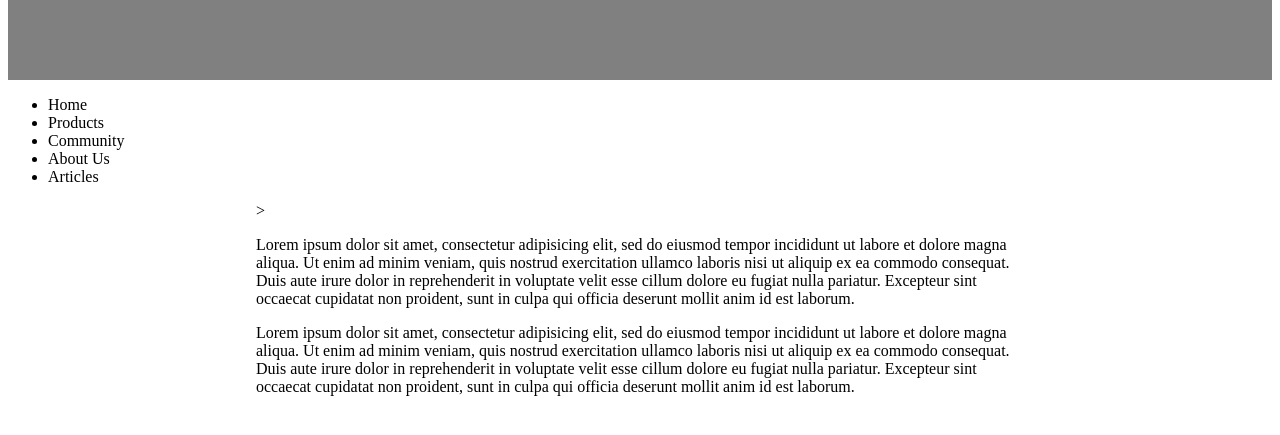
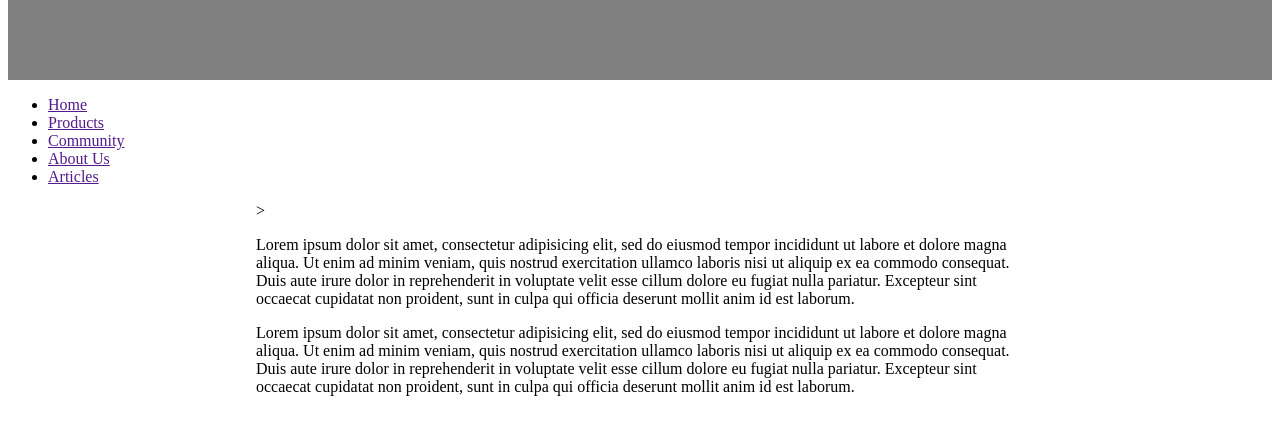
Before and after one commit to Nahumsmith/week_2_assignments, a plain HTML site: page Assignment_2.1-Website_with_Git/index.html in a window 1280 px wide. Shown: the part 61-496 px from the top of the page. Drawn offline with Linux system fonts and the light colour scheme.

Commit message:
updating index.html with navigation links

```diff
--- a/Assignment_2.1-Website_with_Git/index.html
+++ b/Assignment_2.1-Website_with_Git/index.html
@@ -12,11 +12,11 @@
 
 	<nav>
 		<ul>
-			<li>Home</li>
-			<li>Products</li>
-			<li>Community</li>
-			<li>About Us</li>
-			<li>Articles</li>
+			<li><a href="">Home</a></li>
+			<li><a href="">Products</a></li>
+			<li><a href="">Community</a></li>
+			<li><a href="">About Us</a></li>
+			<li><a href="">Articles</a></li>
 		</ul>
 	</nav>
 
```
Also changed, not shown: Assignment_2.1-Website_with_Git/styles.css (line endings or trailing spaces).
